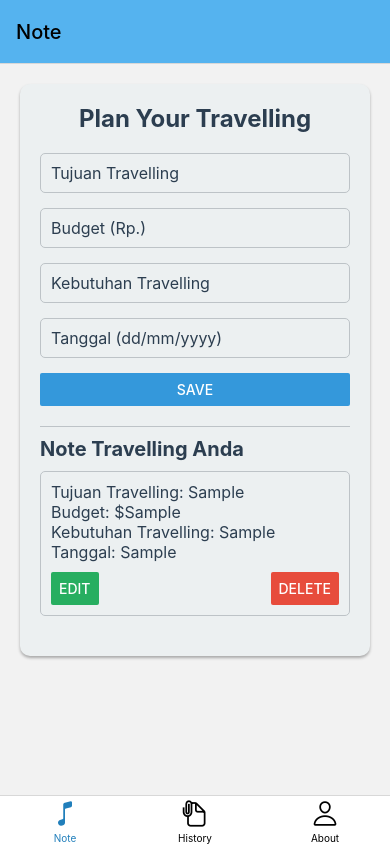
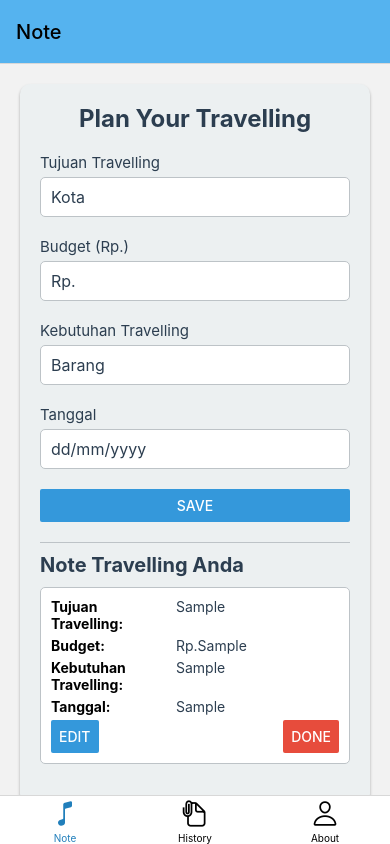
Before and after one commit to tegararta/Aplikasi-Planning-Travelling, a React Native app: screen /Navtabs in a window 390 px wide. Both pictures are taken after typing "Sample", "Sample", "Sample", "Sample" into the empty fields and a click on the button "SAVE". Built offline with nearby package versions, Linux system fonts and the light colour scheme.

Commit message:
update note & history

```diff
--- a/src/pages/History.jsx
+++ b/src/pages/History.jsx
@@ -1,14 +1,158 @@
-import { StyleSheet, Text, View } from 'react-native'
-import React from 'react'
+// History.jsx
+import React, { useEffect, useState } from "react";
+import { View, Text, FlatList, StyleSheet, Button } from "react-native";
+import AsyncStorage from '@react-native-async-storage/async-storage';
+import { useNavigation } from '@react-navigation/native';
 
-const History = () => {
+const History = ({ route }) => {
+  const { doneNote } = route.params;
+  const [completedTasks, setCompletedTasks] = useState([]);
+  const navigation = useNavigation();
+
+  useEffect(() => {
+    if (doneNote) {
+      setCompletedTasks((prevTasks) => [...prevTasks, doneNote]);
+    }
+  }, [doneNote]);
+
+  const getNoteValue = (note, label) => {
+    const regex = new RegExp(`${label}: (.+)`);
+    const match = note.match(regex);
+    return match ? match[1] : '';
+  };
+
+  const handleDelete = async (index) => {
+    const updatedTasks = [...completedTasks];
+    const deletedNote = updatedTasks.splice(index, 1)[0];
+    setCompletedTasks(updatedTasks);
+
+    // Simpan kembali ke AsyncStorage setelah menghapus
+    saveDataToAsyncStorage(updatedTasks);
+
+    // Untuk memberi kesempatan AsyncStorage menyimpan data sebelum kembali ke laman Note
+    await new Promise((resolve) => setTimeout(resolve, 100));
+
+    // Navigasi kembali ke laman Note
+    navigation.navigate('Note');
+  };
+
+  const handleUndone = async (index, note) => {
+    // Hapus dari completedTasks
+    const updatedTasks = [...completedTasks];
+    updatedTasks.splice(index, 1);
+    setCompletedTasks(updatedTasks);
+
+    // Tambahkan kembali ke savedNotes
+    const savedNotes = await getDataFromAsyncStorage('savedNotes');
+    const updatedSavedNotes = [...savedNotes, note];
+    saveDataToAsyncStorage(updatedSavedNotes);
+
+    // Navigasi kembali ke laman Note
+    navigation.navigate('Note');
+  };
+
+  const saveDataToAsyncStorage = async (data) => {
+    try {
+      await AsyncStorage.setItem('completedTasks', JSON.stringify(data));
+    } catch (error) {
+      console.error('Error saving data to AsyncStorage:', error);
+    }
+  };
+
+  const getDataFromAsyncStorage = async (key) => {
+    try {
+      const data = await AsyncStorage.getItem(key);
+      return data ? JSON.parse(data) : [];
+    } catch (error) {
+      console.error('Error getting data from AsyncStorage:', error);
+      return [];
+    }
+  };
+
+  const renderNoteItem = ({ item, index }) => {
+    const tujuanTravelling = getNoteValue(item, 'Tujuan Travelling');
+    const budget = getNoteValue(item, 'Budget');
+    const kebutuhanTravelling = getNoteValue(item, 'Kebutuhan Travelling');
+    const tanggal = getNoteValue(item, 'Tanggal');
+
+    return (
+      <View style={styles.task}>
+        <Text style={styles.itemList}>
+          <Text style={styles.itemLabel}>Tujuan Travelling:</Text> {tujuanTravelling}
+        </Text>
+        <Text style={styles.itemList}>
+          <Text style={styles.itemLabel}>Budget:</Text> Rp.{budget}
+        </Text>
+        <Text style={styles.itemList}>
+          <Text style={styles.itemLabel}>Kebutuhan Travelling:</Text> {kebutuhanTravelling}
+        </Text>
+        <Text style={styles.itemList}>
+          <Text style={styles.itemLabel}>Tanggal:</Text> {tanggal}
+        </Text>
+        <View style={styles.buttonsContainer}>
+          <Button
+            title="Delete"
+            onPress={() => handleDelete(index)}
+            color="#e74c3c"
+          />
+          <Button
+            title="Undone"
+            onPress={() => handleUndone(index, item)}
+            color="#3498db"
+          />
+        </View>
+      </View>
+    );
+  };
+
   return (
-    <View>
-      <Text>History</Text>
+    <View style={styles.container}>
+      <Text style={styles.heading}>Riwayat Destinasi</Text>
+      <FlatList
+        data={completedTasks}
+        renderItem={renderNoteItem}
+        keyExtractor={(item, index) => index.toString()}
+      />
     </View>
-  )
-}
+  );
+};
 
-export default History
+const styles = StyleSheet.create({
+  container: {
+    flex: 1,
+    padding: 20,
+    marginTop: 10,
+  },
+  heading: {
+    fontSize: 30,
+    fontWeight: 'bold',
+    marginBottom: 20,
+    color: 'green',
+    textAlign: 'center',
+  },
+  task: {
+    marginBottom: 15,
+    padding: 15,
+    borderRadius: 8,
+    backgroundColor: '#8DCBF4', // Warna latar belakang diubah
+    shadowColor: '#000',
+    shadowOffset: { width: 0, height: 2 },
+    shadowOpacity: 0.3,
+    shadowRadius: 3,
+    elevation: 5,
+  },
+  itemList: {
+    fontSize: 19,
+    marginBottom: 10,
+  },
+  itemLabel: {
+    fontWeight: 'bold',
+    marginRight: 5,
+  },
+  buttonsContainer: {
+    flexDirection: 'row',
+    justifyContent: 'space-around', // Penyesuaian agar tombol lebih terlihat dan terpusat
+  },
+});
 
-const styles = StyleSheet.create({})
+export default History;
--- a/src/pages/Note.jsx
+++ b/src/pages/Note.jsx
@@ -1,22 +1,52 @@
-import React, { useState } from 'react';
-import { StyleSheet, Text, View, TextInput, Button, ScrollView } from 'react-native';
+import React, { useState, useEffect } from 'react';
+import { StyleSheet, Text, View, TextInput, Button, ScrollView, FlatList } from 'react-native';
+import { useNavigation, useRoute } from '@react-navigation/native';
 
 const Note = () => {
+  const navigation = useNavigation();
+  const route = useRoute();
   const [travelDestination, setTravelDestination] = useState('');
   const [budget, setBudget] = useState('');
   const [travelNeeds, setTravelNeeds] = useState('');
   const [travelDate, setTravelDate] = useState('');
   const [savedNotes, setSavedNotes] = useState([]);
   const [editIndex, setEditIndex] = useState(null);
+  const [doneNotes, setDoneNotes] = useState([]);
+
+  // Fungsi untuk menavigasi ke laman history
+  const navigateToHistory = (params) => {
+    navigation.navigate('History', params);
+  };
+
+  useEffect(() => {
+    // Cek apakah ada data editNote dari properti route.params
+    const { editNote, editIndex } = route.params || {};
+    if (editNote && editIndex !== undefined) {
+      // Mengisi state dengan data dari editNote
+      const noteParts = editNote.split('\n');
+      const destination = noteParts[0].split(': ')[1];
+      const budgetValue = noteParts[1].split(': Rp.')[1];
+      const needs = noteParts[2].split(': ')[1];
+      const date = noteParts[3].split(': ')[1];
+
+      setTravelDestination(destination);
+      setBudget(budgetValue);
+      setTravelNeeds(needs);
+      setTravelDate(date);
+      setEditIndex(editIndex);
+    }
+  }, [route.params]);
+
+  const overallBackgroundColor = '#2793D8';
 
   const handleSaveNote = () => {
     if (editIndex !== null) {
       const editedNotes = [...savedNotes];
-      editedNotes[editIndex] = `Tujuan Travelling: ${travelDestination}\nBudget: $${budget}\nKebutuhan Travelling: ${travelNeeds}\nTanggal: ${travelDate}`;
+      editedNotes[editIndex] = `Tujuan Travelling: ${travelDestination}\nBudget: Rp.${budget}\nKebutuhan Travelling: ${travelNeeds}\nTanggal: ${travelDate}`;
       setSavedNotes(editedNotes);
       setEditIndex(null);
     } else {
-      const note = `Tujuan Travelling: ${travelDestination}\nBudget: $${budget}\nKebutuhan Travelling: ${travelNeeds}\nTanggal: ${travelDate}`;
+      const note = `Tujuan Travelling: ${travelDestination}\nBudget: Rp.${budget}\nKebutuhan Travelling: ${travelNeeds}\nTanggal: ${travelDate}`;
       setSavedNotes([...savedNotes, note]);
     }
 
@@ -41,71 +71,135 @@ const Note = () => {
     setEditIndex(index);
   };
 
-  const handleDeleteNote = (index) => {
+  const formatCurrency = (value) => {
+    // Format angka ke format mata uang Rupiah
+    return new Intl.NumberFormat('id-ID', {
+      style: 'currency',
+      currency: 'IDR',
+      minimumFractionDigits: 0,
+    }).format(value);
+  };
+
+  const getNoteValue = (note, label) => {
+    const regex = new RegExp(`${label}: (.+)`);
+    const match = note.match(regex);
+    return match ? match[1] : '';
+  };
+
+  const NoteRow = ({ label, value }) => (
+    <View style={styles.noteRow}>
+      <Text style={styles.noteLabel}>{label}:</Text>
+      {label === 'Budget' ? (
+        <Text style={styles.noteValue}>{value.includes('') ? value : `Rp.${value}`}</Text>
+      ) : (
+        <Text style={styles.noteValue}>{value}</Text>
+      )}
+    </View>
+  );
+
+
+  const handleUndone = (index, note) => {
+    // Hapus dari doneNotes
+    const updatedDoneNotes = [...doneNotes];
+    updatedDoneNotes.splice(index, 1);
+    setDoneNotes(updatedDoneNotes);
+
+    // Tambahkan kembali ke savedNotes
+    setSavedNotes((prevNotes) => [...prevNotes, note]);
+
+    // Navigasi kembali ke laman Note
+    navigation.navigate('Note');
+  };
+  const handleDoneNote = (index) => {
     const editedNotes = [...savedNotes];
-    editedNotes.splice(index, 1);
+    const deletedNote = editedNotes.splice(index, 1)[0];
     setSavedNotes(editedNotes);
+
+    // Navigasi ke layar history dengan menyertakan data doneNote
+    navigateToHistory({ doneNote: deletedNote });
   };
 
   return (
+    <ScrollView contentContainerStyle={styles.scrollContainer}>
       <View style={styles.container}>
         <Text style={styles.titleText}>Plan Your Travelling</Text>
 
+        <View style={styles.inputContainer}>
+          <Text style={styles.inputLabel}>Tujuan Travelling</Text>
           <TextInput
-        style={styles.input}
-        placeholder="Tujuan Travelling"
+            style={[styles.input, { backgroundColor: 'white' }]}
+            placeholder="Kota"
             value={travelDestination}
             onChangeText={(text) => setTravelDestination(text)}
           />
+        </View>
 
+        <View style={styles.inputContainer}>
+          <Text style={styles.inputLabel}>Budget (Rp.)</Text>
           <TextInput
-        style={styles.input}
-        placeholder="Budget (Rp.)"
+            style={[styles.input, { backgroundColor: 'white' }]}
+            placeholder="Rp."
             value={budget}
             onChangeText={(text) => setBudget(text)}
             keyboardType="numeric"
           />
+        </View>
 
+        <View style={styles.inputContainer}>
+          <Text style={styles.inputLabel}>Kebutuhan Travelling</Text>
           <TextInput
-        style={styles.input}
-        placeholder="Kebutuhan Travelling"
+            style={[styles.input, { backgroundColor: 'white' }]}
+            placeholder="Barang"
             value={travelNeeds}
             onChangeText={(text) => setTravelNeeds(text)}
           />
+        </View>
 
+        <View style={styles.inputContainer}>
+          <Text style={styles.inputLabel}>Tanggal</Text>
           <TextInput
-        style={styles.input}
-        placeholder="Tanggal (dd/mm/yyyy)"
+            style={[styles.input, { backgroundColor: 'white' }]}
+            placeholder="dd/mm/yyyy"
             value={travelDate}
             onChangeText={(text) => setTravelDate(text)}
           />
+        </View>
 
         <Button title={editIndex !== null ? 'Update' : 'Save'} onPress={handleSaveNote} color="#3498db" />
 
         <View style={styles.notesContainer}>
           <Text style={styles.notesTitle}>Note Travelling Anda</Text>
-        <ScrollView>
-          {savedNotes.map((note, index) => (
-            <View key={index} style={styles.noteItem}>
-              <Text style={styles.noteText}>{note}</Text>
-              <View style={styles.noteButtons}>
-                <Button title="Edit" onPress={() => handleEditNote(index)} color="#27ae60" />
-                <Button title="Delete" onPress={() => handleDeleteNote(index)} color="#e74c3c" />
+          <FlatList
+            data={savedNotes}
+            keyExtractor={(item, index) => index.toString()}
+            renderItem={({ item, index }) => (
+              <View style={[styles.noteItem, { backgroundColor: 'white' }]}>
+                <NoteRow label="Tujuan Travelling" value={getNoteValue(item, 'Tujuan Travelling')} />
+                <NoteRow label="Budget" value={`${getNoteValue(item, 'Budget')}`} />
+                <NoteRow label="Kebutuhan Travelling" value={getNoteValue(item, 'Kebutuhan Travelling')} />
+                <NoteRow label="Tanggal" value={getNoteValue(item, 'Tanggal')} />
+                <View style={styles.noteButtonsContainer}>
+                  <View style={styles.noteButton}>
+                    <Button title="Edit" onPress={() => handleEditNote(index)} color="#3498db" />
+                  </View>
+                  <View style={styles.noteButton}>
+                    <Button title="Done" onPress={() => handleDoneNote(index)} color="#e74c3c" />
                   </View>
                 </View>
-          ))}
-        </ScrollView>
+              </View>
+            )}
+          />
         </View>
       </View>
+    </ScrollView>
   );
 };
-
-export default Note;
 
 const styles = StyleSheet.create({
   container: {
     padding: 20,
     backgroundColor: '#ecf0f1',
+    overallBackgroundColor: '#2793D8',
     borderRadius: 10,
     margin: 20,
     shadowColor: '#000',
@@ -113,6 +207,18 @@ const styles = StyleSheet.create({
     shadowOpacity: 0.3,
     shadowRadius: 3,
     elevation: 5,
+  },
+  scrollContainer: {
+    flexGrow: 1,
+    paddingBottom: 20,
+  },
+  inputContainer: {
+    marginBottom: 5,
+  },
+  inputLabel: {
+    fontSize: 15,
+    color: '#2c3e50',
+    marginBottom: 5,
   },
   titleText: {
     fontSize: 24,
@@ -138,6 +244,25 @@ const styles = StyleSheet.create({
     borderTopColor: '#bdc3c7',
     paddingTop: 10,
   },
+  noteRow: {
+    flexDirection: 'row',
+    marginBottom: 5,
+  },
+  noteLabel: {
+    fontWeight: 'bold',
+    marginRight: 5,
+    width: 120, // Sesuaikan lebar label sesuai kebutuhan
+  },
+  noteValue: {
+    flex: 1,
+    color: '#2c3e50',
+  },
+  separator: {
+    width: 1,
+    height: '100%',
+    backgroundColor: '#bdc3c7',
+    marginHorizontal: 5,
+  },
   notesTitle: {
     fontSize: 20,
     fontWeight: 'bold',
@@ -156,8 +281,10 @@ const styles = StyleSheet.create({
     color: '#2c3e50',
     marginBottom: 10,
   },
-  noteButtons: {
+  noteButtonsContainer: {
     flexDirection: 'row',
     justifyContent: 'space-between',
   },
 });
+
+export default Note;
```
Lines whose indentation alone changed are shown as unchanged.
